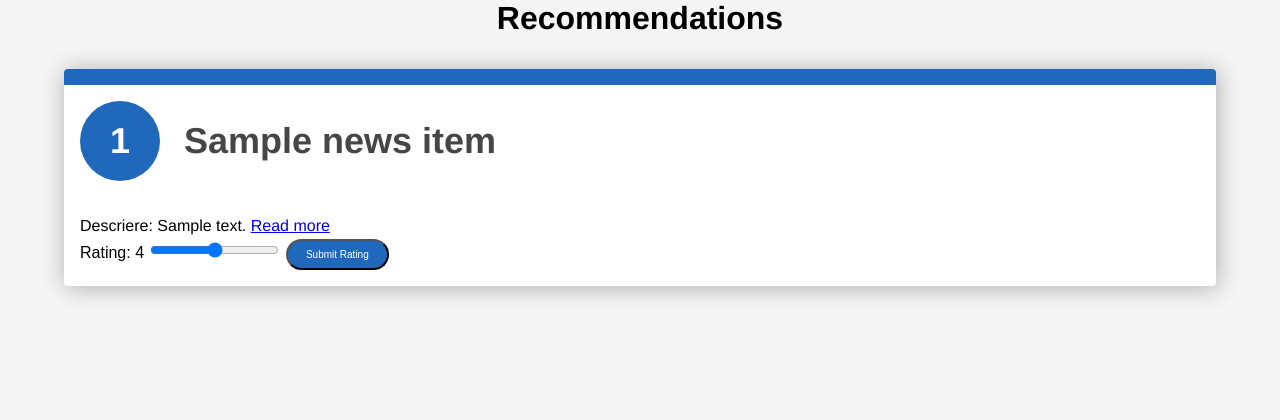
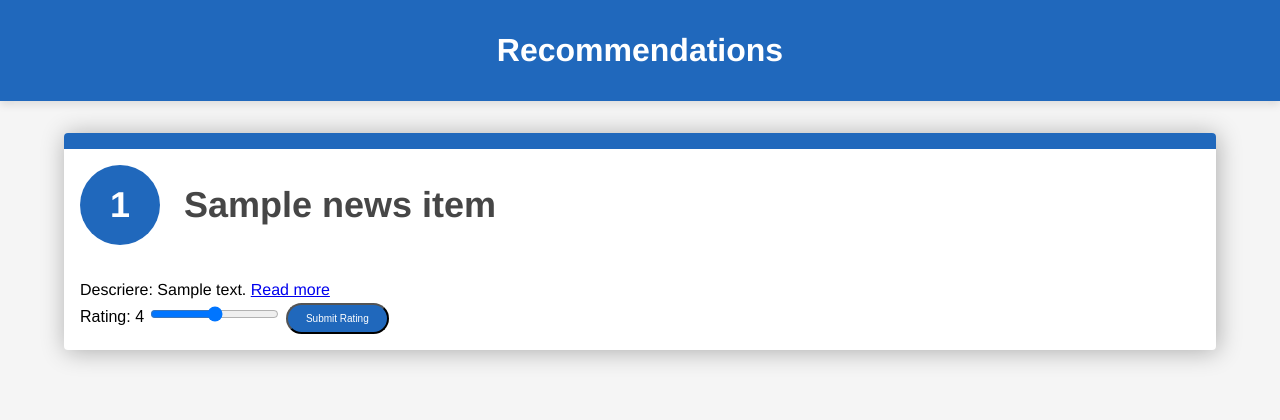
Before and after one commit to marinvanessa/News-Recommendation, a Django app: template NewsRecommendation/News/app/templates/recommendations.html in a window 1280 px wide. Shown: the top 420 px of the page. Run offline with Django 4.2, Linux system fonts and the light colour scheme; the template is opened without the code that fills it: most values are stand-ins (such as "Sample title", 1, 10 or a date in 2020).

Commit message:
Changed the start of the page for news and recommendation ones.

```diff
--- a/NewsRecommendation/News/app/static/styles/news_list.css
+++ b/NewsRecommendation/News/app/static/styles/news_list.css
@@ -21,6 +21,10 @@ h1 {
     margin: 0;
     text-align: center;
     font-family: "Helvetica Neue", Helvetica, Arial, sans-serif;
+    background-color: var(--brandColor);
+    color: white;
+    padding: 1em;
+    box-shadow: 0 4px 8px rgba(0, 0, 0, 0.1);
 }
 
 h2 {
--- a/NewsRecommendation/News/app/static/styles/recommendations.css
+++ b/NewsRecommendation/News/app/static/styles/recommendations.css
@@ -21,6 +21,10 @@ h1 {
     margin: 0;
     text-align: center;
     font-family: "Helvetica Neue", Helvetica, Arial, sans-serif;
+    background-color: var(--brandColor);
+    color: white;
+    padding: 1em;
+    box-shadow: 0 4px 8px rgba(0, 0, 0, 0.1);
 }
 
 h2 {
```
